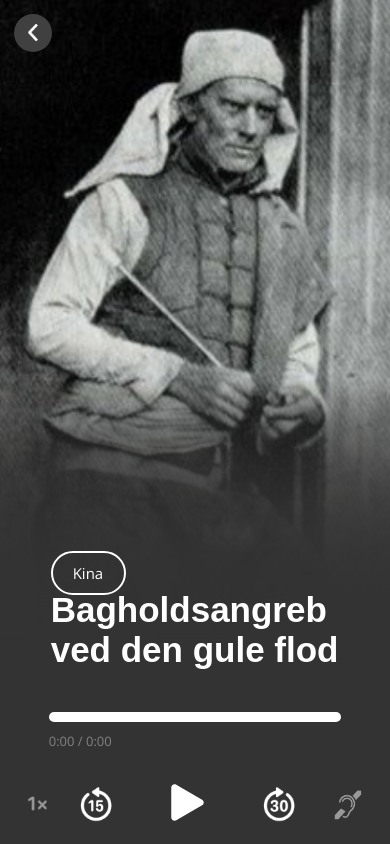
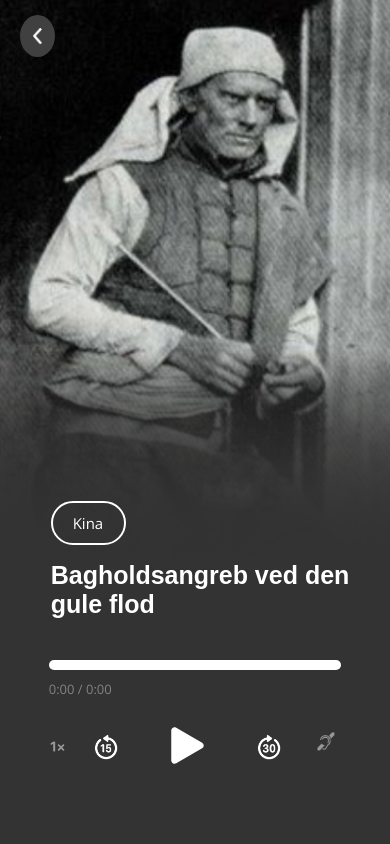
Before and after one commit to SigneThrane/GeoGrafiskHave, a Vue app: page /audio in a window 390 px wide. Built offline with nearby package versions, Linux system fonts and the light colour scheme.

Commit message:
Iphone SE responsiv

```diff
--- a/src/components/Map.vue
+++ b/src/components/Map.vue
@@ -257,4 +257,27 @@ and (max-width: 1605px)
   overflow-x: hidden;
 }
 }
+
+@media only screen
+and (min-width: 370px)
+and (max-width: 667px)
+{
+  .popUp {
+  height: 27%;
+  width: 87%;
+}
+
+#kina {
+margin-top: 5%;
+margin-right: 10%;
+}
+
+.icon-button-play {
+  top: 45%;
+}
+
+.popUp h2 {
+  font-size: 30px;
+}
+}
 </style>
--- a/src/components/audio.vue
+++ b/src/components/audio.vue
@@ -277,4 +277,58 @@ img{
 }
 
 }
+
+@media only screen
+and (min-width: 370px)
+and (max-width: 667px)
+{
+img{
+  height: 70%;
+}
+.back-button {
+  top: 15px;
+  left: 20px;
+  height: 5%;
+  width: 9%;
+  background-size: 25%;
+}
+
+.icon-button-forward{
+  background-size: 26px;
+}
+
+.icon-button-back{
+  background-size: 26px;
+}
+
+.icon-button-speed {
+  background-size: 27px;
+}
+
+.icon-button-text {
+  background-size: 18px;
+}
+
+h1 {
+margin-top: -70px;
+  font-size: 25px;
+}
+
+.icon-button-text,
+.icon-button-forward,
+.icon-button-back,
+.icon-button-speed,
+.icon-button-play {
+  padding: 10px 17px;
+  background-color: RGB(52 51 51);
+  color: white;
+  border: none;
+  border-radius: 5px;
+  cursor: pointer;
+  margin-right: 15px;
+  margin-top: -25px;
+}
+}
+
+
 </style>
--- a/src/components/audioTekst.vue
+++ b/src/components/audioTekst.vue
@@ -135,4 +135,24 @@ and (max-width: 1605px)
   z-index: 2;
 }
 }
+
+@media only screen
+and (min-width: 370px)
+and (max-width: 667px)
+{
+img{
+  height: 70%;
+}
+.back-button {
+  top: 15px;
+  left: 20px;
+  height: 5%;
+  width: 9%;
+  background-size: 35%;
+}
+.text-overlay h2 {
+  margin-bottom: 25px;
+  margin-top: 25%;
+}
+}
 </style>
--- a/src/components/forside.vue
+++ b/src/components/forside.vue
@@ -205,4 +205,20 @@ and (max-width: 1605px)
     height: 100vh;
   }
 }
+
+@media only screen
+and (min-width: 370px)
+and (max-width: 667px)
+{
+  .centered-image {
+    position: absolute;
+    top: 25%;
+    left: 50%;
+    transform: translate(-50%, -50%);
+    z-index: 10;
+    width: 35%;
+    height: 20%;
+
+  }
+}
   </style>
```
